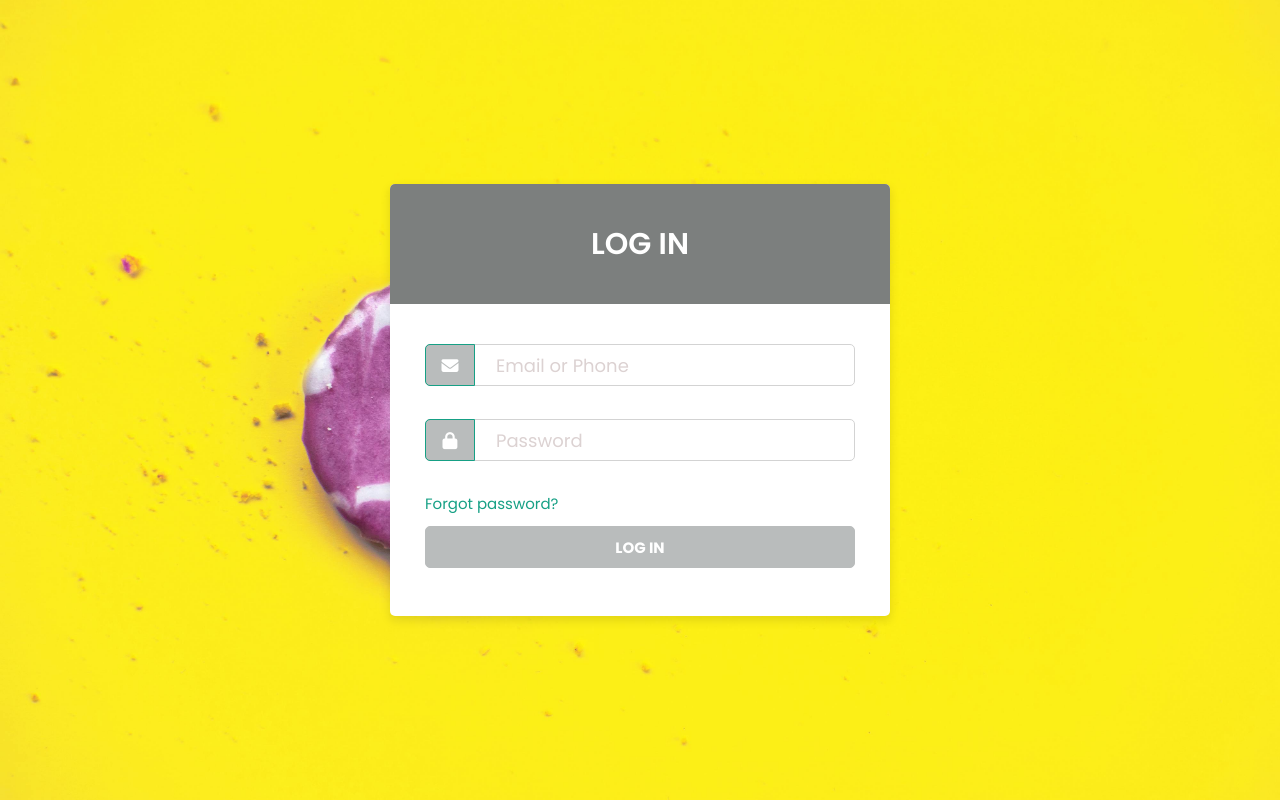
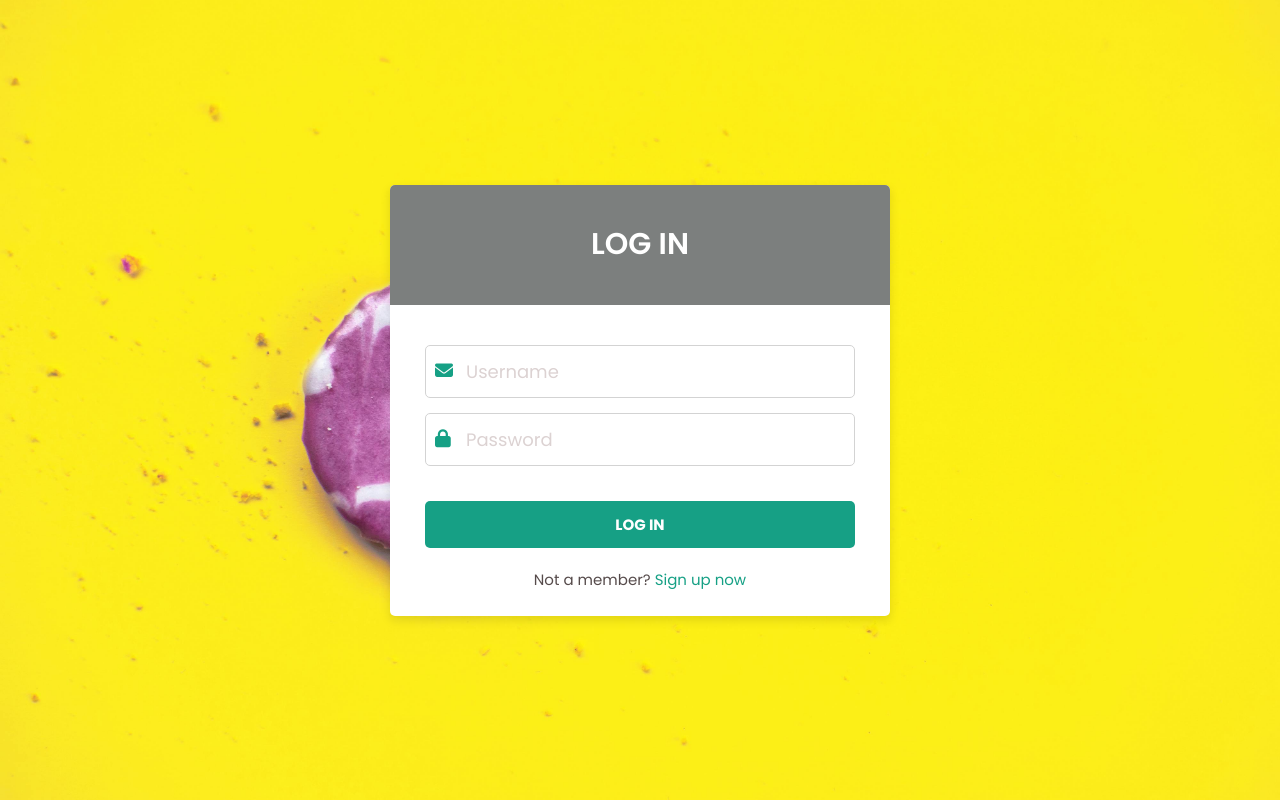
Before and after one commit to Prajith-ps/Frondend-Backend, a Django app: page /login/ in a window 1280 px wide. Run offline with Django 5.2, Linux system fonts and the light colour scheme; some libraries are stand-ins or nearby versions.

Commit message:
first commit

```diff
--- a/app7/templates/about.html
+++ b/app7/templates/about.html
@@ -1,4 +1,4 @@
-{% load static %}
+<!-- {% load static %} -->
 <!DOCTYPE html>
 <html lang="en">
 <head>
--- a/app7/templates/login.html
+++ b/app7/templates/login.html
@@ -4,7 +4,7 @@
 <head>
   <meta charset="utf-8" />
   <meta name="viewport" content="width=device-width, initial-scale=1.0" />
-  <title>Responsive Login Form HTML CSS | CodingNepal</title>
+  <title>Login | Responsive Design</title>
 
   <!-- Link to Font Awesome for icons -->
   <link rel="stylesheet" href="https://cdnjs.cloudflare.com/ajax/libs/font-awesome/6.6.0/css/all.min.css" />
@@ -60,16 +60,13 @@
     }
 
     .wrapper form .row {
-      height: 60px;
       margin-top: 15px;
       position: relative;
     }
 
     .wrapper form .row input {
-      height: 70%;
       width: 100%;
-      outline: none;
-      padding-left: 70px;
+      padding: 12px 40px;
       border-radius: 5px;
       border: 1px solid lightgrey;
       font-size: 18px;
@@ -77,7 +74,7 @@
     }
 
     form .row input:focus {
-      border-color: #cfd3d3;
+      border-color: #16a085;
     }
 
     form .row input::placeholder {
@@ -86,20 +83,15 @@
 
     .wrapper form .row i {
       position: absolute;
-      width: 50px;
-      height: 70%;
-      color: #fff;
-      font-size: 17px;
-      background: #b9bcbc;
-      border: 1px solid #16a085;
-      border-radius: 5px 0 0 5px;
-      display: flex;
-      align-items: center;
-      justify-content: center;
+      left: 10px;
+      top: 50%;
+      transform: translateY(-50%);
+      color: #16a085;
+      font-size: 18px;
     }
 
     .wrapper form .pass {
-      margin-top: 12px;
+      margin-top: 10px;
     }
 
     .wrapper form .pass a {
@@ -113,14 +105,16 @@
     }
 
     .wrapper form .button input {
-      margin-top: -5px;
+      margin-top: 20px;
       color: #fff;
       font-size: 15px;
       font-weight: bold;
-      padding-left: 0px;
-      background: #b9bcbc;
-      border: 1px solid#b9bcbc;
+      background: #16a085;
+      border: none;
+      padding: 12px;
+      border-radius: 5px;
       cursor: pointer;
+      width: 100%;
     }
 
     form .button input:hover {
@@ -129,7 +123,7 @@
 
     .wrapper form .signup-link {
       text-align: center;
-      padding-top: 0px;
+      margin-top: 20px;
       font-size: 15px;
     }
 
@@ -141,24 +135,49 @@
     form .signup-link a:hover {
       text-decoration: underline;
     }
+
+    .error-message {
+      color: red;
+      font-size: 14px;
+      margin-top: 5px;
+    }
   </style>
 </head>
 <body>
   <div class="wrapper">
     <div class="title"><span>LOG IN</span></div>
-    <form action="#">
+    <form method="POST" action="{% url 'login_page' %}">
+      {% csrf_token %}
+
       <div class="row">
         <i class="fas fa-envelope"></i>
-        <input type="text" placeholder="Email or Phone" required />
+        <input type="text" name="username" placeholder="Username" required />
+        <!-- Optional: Display any error related to username -->
+        {% if form.username.errors %}
+          <div class="error-message">{{ form.username.errors|striptags }}</div>
+        {% endif %}
       </div>
+
       <div class="row">
         <i class="fas fa-lock"></i>
-        <input type="password" placeholder="Password" required />
+        <input type="password" name="password" placeholder="Password" required />
+        <!-- Optional: Display any error related to password -->
+        {% if form.password.errors %}
+          <div class="error-message">{{ form.password.errors|striptags }}</div>
+        {% endif %}
       </div>
-      <div class="pass"><a href="#">Forgot password?</a></div>
+
       <div class="row button">
         <input type="submit" value="LOG IN" />
       </div>
+
+      <div class="signup-link">
+        Not a member? <a href="{% url 'register_page' %}">Sign up now</a>
+      </div>
+
+      {% if error %}
+        <div class="error-message">{{ error }}</div>
+      {% endif %}
     </form>
   </div>
 </body>
--- a/app7/urls.py
+++ b/app7/urls.py
@@ -1,10 +1,10 @@
 from django.urls import path
-from . import views
+from .views import login_page, register_page, logout_page,home,about
 
 urlpatterns = [
-    path('home/', views.home, name='home'),
-    path('about/',views.about,name='about'),
-     path('contact/',views.contact,name='contact'),
-     path('login/',views.login,name='login'),
-      path('register/',views.register,name='register'),
+    path('login/', login_page, name='login_page'),
+    path('register/', register_page, name='register_page'),
+    path('logout/', logout_page, name='logout_page'),
+     path('home/', home, name='home'),
+      path('about/', about, name='about'),
 ]
--- a/app7/views.py
+++ b/app7/views.py
@@ -1,5 +1,12 @@
-from django.http import HttpResponse
-from django.template import loader
+# from django.http import HttpResponse
+# from django.template import loader
+# from django.shortcuts import render,redirect
+# from django.contrib.auth import authenticate,login,logout
+# from django.contrib import messages
+# from .forms import LoginFortm, Signupform
+# from .models import UserProfile
+# from django.contrib.auth.models import user
+
 def home(request):
     template=loader.get_template('index.html')
     return HttpResponse(template.render())
@@ -16,3 +23,51 @@ def login(request):
 def register(request):
     template=loader.get_template('register.html')
     return HttpResponse(template.render())
+
+
+
+from django.template import loader
+from django.http import HttpResponse
+from django.shortcuts import render, redirect
+from django.shortcuts import render, redirect
+from django.contrib.auth.models import User
+from django.contrib.auth.hashers import make_password
+
+def register_page(request):
+    if request.method == "POST":
+        username = request.POST.get('username')
+        email = request.POST.get('email')
+        password = request.POST.get('password')
+
+        # Create a new user with a hashed password
+        user = User.objects.create(username=username, email=email, password=make_password(password))
+        return redirect('login_page')  # Redirect to the login page
+
+    return render(request, 'register.html')
+from django.contrib.auth import authenticate, login
+from django.shortcuts import render, redirect
+from django.http import HttpResponse
+
+from django.shortcuts import redirect
+
+def login_page(request):
+    if request.method == "POST":
+        username = request.POST.get('username')
+        password = request.POST.get('password')
+
+        # Authenticate user
+        user = authenticate(request, username=username, password=password)
+        if user is not None:
+            # Log the user in and redirect
+            login(request, user)
+            return redirect('index')  # Replace 'home' with your target view name
+        else:
+            return render(request, 'login.html', {'error': 'Invalid username or password'})
+
+    return render(request, 'login.html')
+
+
+def logout_page(request):
+    logout(request)
+    messages.success(request, "You have successfully logged out.")
+    return redirect('login_page')
```
Also changed, not shown: app7/models.py (+14 -1 lines), app7/templates/index.html (+41 -66 lines), app7/templates/register.html (+7 -6 lines), app7/migrations/0001_initial.py (added), app7/static/img/bg-img/bg6.jpg, app7/static/img/bg-img/bg7.jpg, db.sqlite3.
